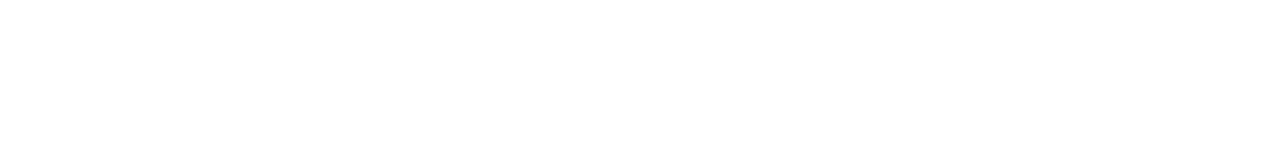
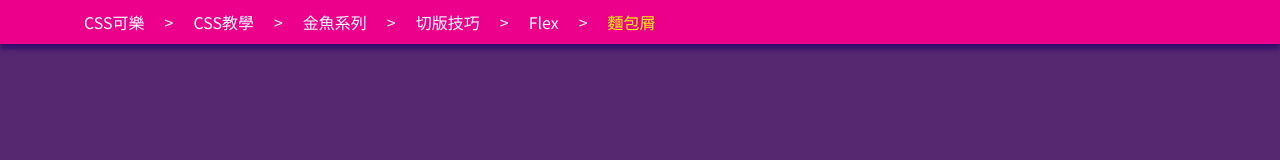
Before and after one commit to Ken720053/Frontend1, a plain HTML site: page 009網站麵包屑.html in a window 1280 px wide. Drawn offline with Linux system fonts and the light colour scheme.

Commit message:
202201018

```diff
--- a/009網站麵包屑.html
+++ b/009網站麵包屑.html
@@ -5,8 +5,62 @@
     <meta http-equiv="X-UA-Compatible" content="IE=edge">
     <meta name="viewport" content="width=device-width, initial-scale=1.0">
     <title>網站麵包屑</title>
+    <link rel="preconnect" href="https://fonts.googleapis.com">
+    <link rel="preconnect" href="https://fonts.gstatic.com" crossorigin>
+    <link href="https://fonts.googleapis.com/css2?family=Noto+Sans+TC:wght@100;300;400;500;700;900&display=swap" rel="stylesheet">
 </head>
+<style>
+    *{
+        padding: 0px;
+        margin: 0px;
+        list-style: none;
+        font-family: 'Noto Sans TC',sans-serif;
+    }
+    body{
+        background-color: #562870;
+    }
+    .wrap{
+        padding: 10px 0px;
+        background: #ec008b;
+        box-shadow: 0px 5px 5px hsla(260,100%,20%,.7)
+    }
+    .breadcrumb{
+        width: 90%;
+        display: flex;
+        margin: auto;
+    }
+    .breadcrumb li{
+        padding: 0 20px;
+    }
+    .breadcrumb li+li{
+        padding-left: 0px;
+    }
+    .breadcrumb li+li::before{
+        content: '>';
+        color: #fff;
+        margin-right: 20px;
+    }
+    .breadcrumb li a{
+        text-decoration: none;
+        color: #fff;
+    }
+    .breadcrumb li:last-child a,
+    .breadcrumb li a:hover{
+        color: #ff0;
+    }
+
+</style>
 <body>
-
+    <div class="wrap">
+        <ol class="breadcrumb">
+            <li><a href="#">CSS可樂</a></li>
+            <li><a href="#">CSS教學</a></li>
+            <li><a href="#">金魚系列</a></li>
+            <li><a href="#">切版技巧</a></li>
+            <li><a href="#">Flex</a></li>
+            <li><a href="#">麵包屑</a></li>
+        </ol>
+    </div>
+    <script src="https://kit.fontawesome.com/e4aa0eeb13.js" crossorigin="anonymous"></script>
 </body>
 </html>
```
